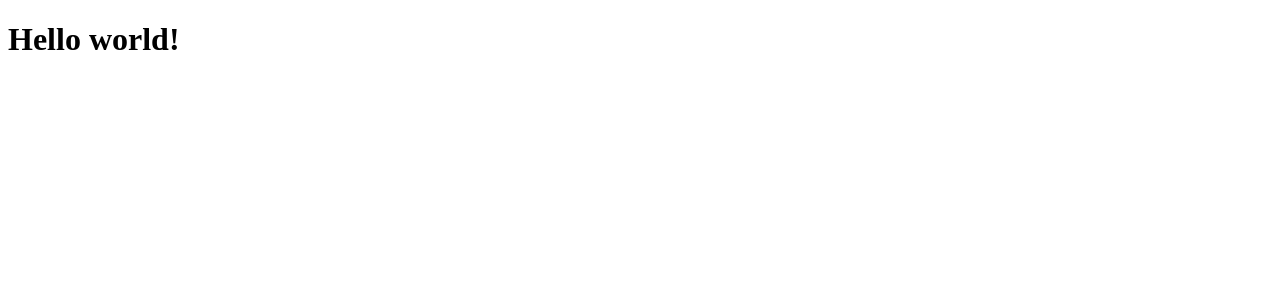
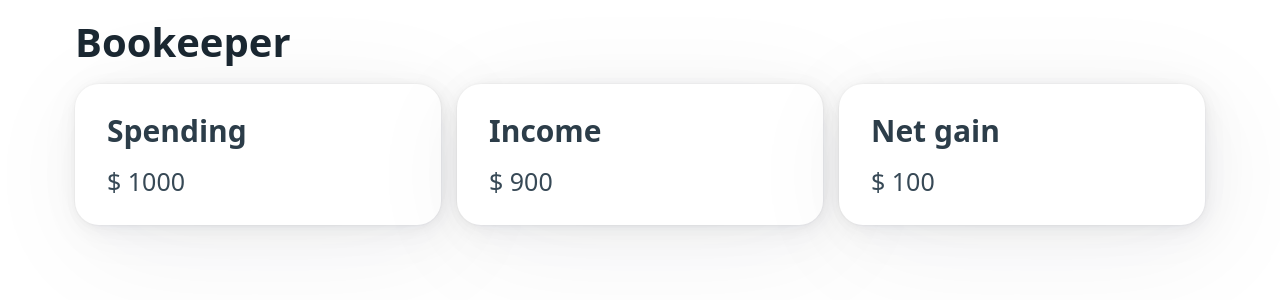
Before and after one commit to Iafcy622/bookeeper, a SvelteKit app: page / in a window 1280 px wide. Shown: the top 300 px of the page. Built offline with nearby package versions, Linux system fonts and the light colour scheme.

Commit message:
Added Card component.

```diff
--- a/src/+layout.svelte
+++ /dev/null
@@ -1 +0,0 @@
-<slot />
--- a/src/app.html
+++ b/src/app.html
@@ -7,6 +7,6 @@
 		%sveltekit.head%
 	</head>
 	<body data-sveltekit-preload-data="hover">
-		<div style="display: contents" class="container">%sveltekit.body%</div>
+		<div style="display: contents">%sveltekit.body%</div>
 	</body>
 </html>
--- /dev/null
+++ b/src/lib/components/Card.svelte
@@ -0,0 +1,28 @@
+<script>
+    export let title;
+    export let subtitle;
+</script>
+
+<article>
+    <h3>{ title }</h3>
+    <h4>{ subtitle }</h4>
+    <slot></slot>
+</article>
+
+<style>
+    article {
+        margin-top: 12px;
+        margin-bottom: 12px;
+        padding: 24px 32px;
+        border-radius: 24px;
+    }
+
+    h3 {
+        margin-bottom: 0.5rem;
+    }
+
+    h4 {
+        margin-bottom: 0;
+        font-weight: normal;
+    }
+</style>
--- /dev/null
+++ b/src/lib/home/SpendingIncomeCards.svelte
@@ -0,0 +1,22 @@
+<script>
+	import Card from '$lib/components/Card.svelte';
+
+	let spending = 1000;
+	let income = 900;
+</script>
+
+<div>
+	<Card title="Spending" subtitle={`$ ${spending}`} />
+	<Card title="Income" subtitle={`$ ${income}`} />
+	<Card title="Net gain" subtitle={`$ ${spending - income}`}/>
+</div>
+
+<style>
+	div {
+		display: grid;
+		grid-template-columns: repeat(3, 1fr);
+		grid-template-rows: 1fr;
+		grid-column-gap: 16px;
+		grid-row-gap: 0px;
+	}
+</style>
--- /dev/null
+++ b/src/routes/+layout.svelte
@@ -0,0 +1,10 @@
+<script>
+    import "@picocss/pico/css/pico.css";
+</script>
+
+<svelte:head>
+    <title>Bookeeper</title>
+</svelte:head>
+<main class="container">
+    <slot></slot>
+</main>
--- a/src/routes/+page.svelte
+++ b/src/routes/+page.svelte
@@ -1 +1,13 @@
-<h1>Hello world!</h1>
+<script>
+    import SpendingIncomeCards from "$lib/home/SpendingIncomeCards.svelte"
+</script>
+
+<h1>Bookeeper</h1>
+<SpendingIncomeCards />
+
+<style>
+    h1 {
+        margin-top: 12px;
+        margin-bottom: 0;
+    }
+</style>
```
